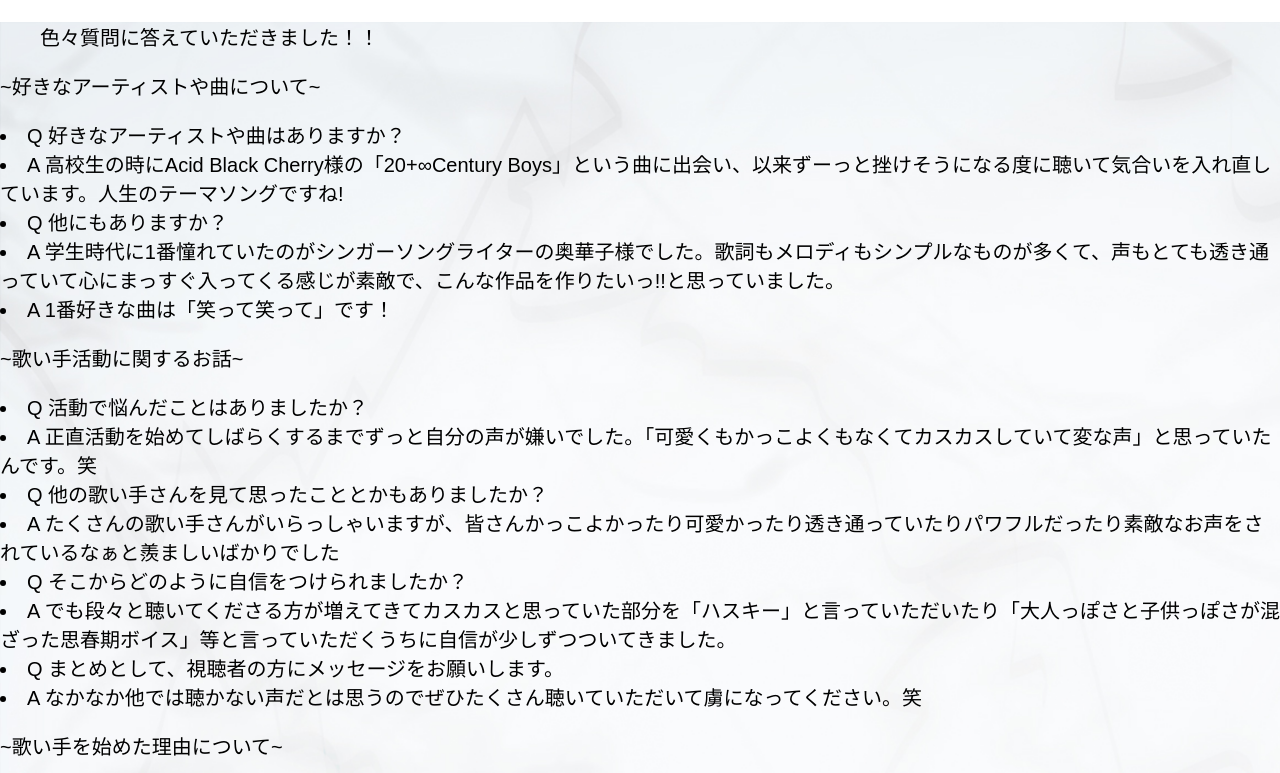
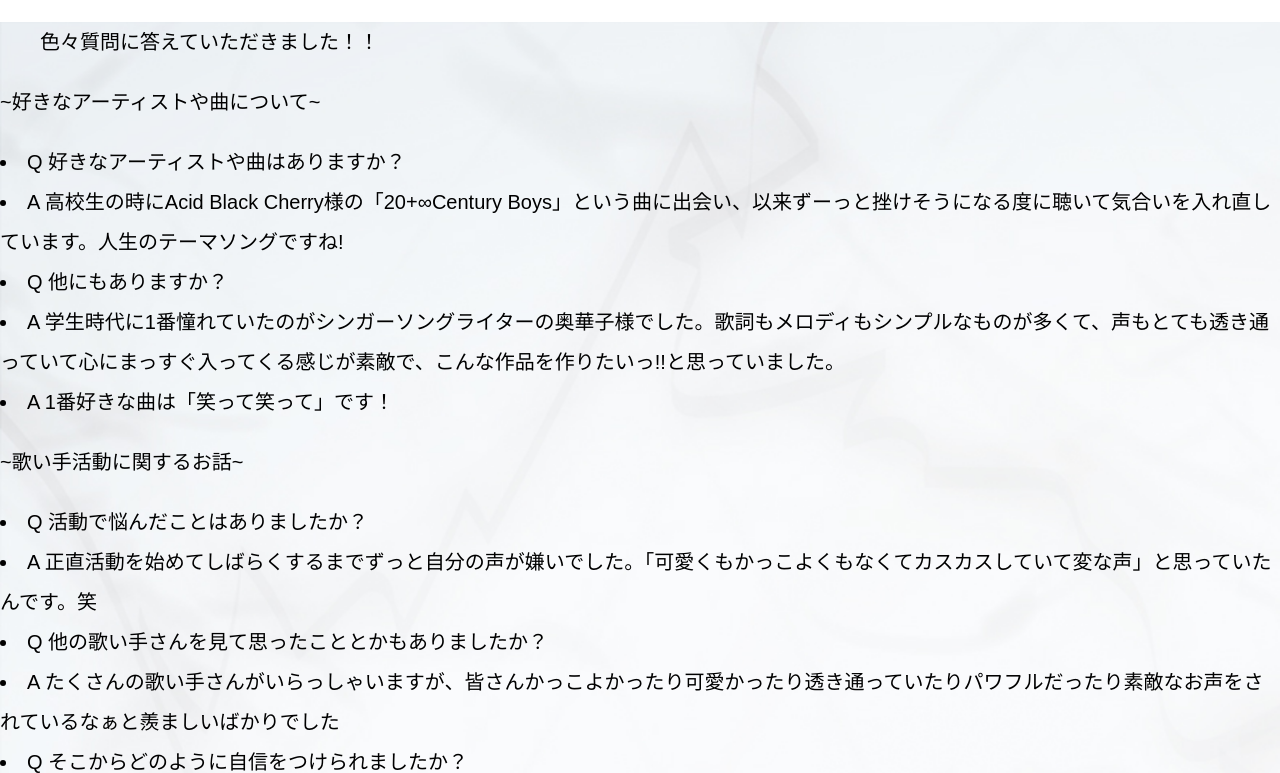
Before and after one commit to Marvelousfirstedition/TyokoruSuzusiro, a plain HTML site: page index.html in a window 1280 px wide. Shown: the part 2229-3002 px from the top of the page. Drawn offline with Linux system fonts and the light colour scheme.

Commit message:
Update stylesheet.css

```diff
--- a/stylesheet.css
+++ b/stylesheet.css
@@ -14,6 +14,10 @@ header{
     color:gold;
     background-image: url(white_00041.jpg);
     background-size: cover;
+}
+
+.image-wrapper{
+   background-size: cover;
 }
 
 .logo{
@@ -40,11 +44,9 @@ header{
     background-image:url(23370545.jpg) ;
     background-size: cover;
     font-size: 20px;
+    line-height: 2;
 }
 
-.message-wrapper ul li{
-    line-height: 2;
-}
 
 @media all and(max-width: 480px){
     .image-wrapper img{
```
